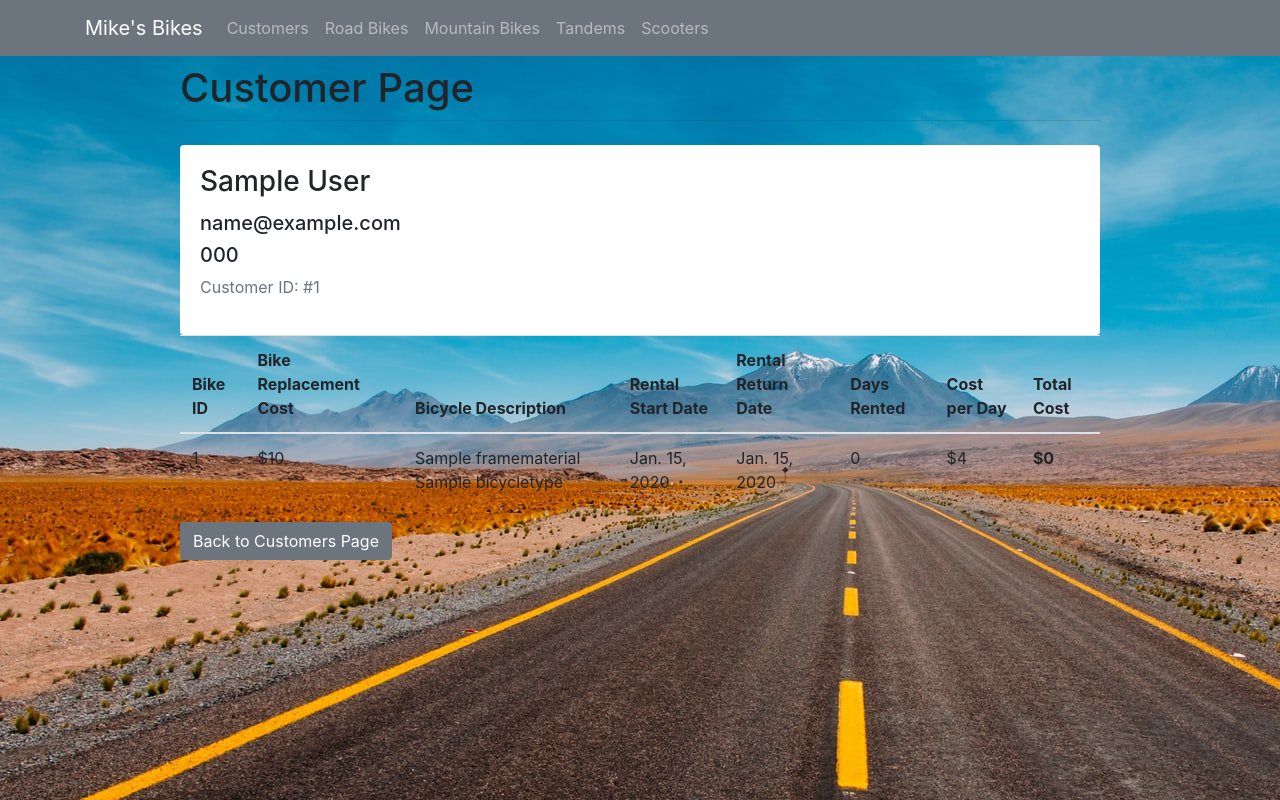
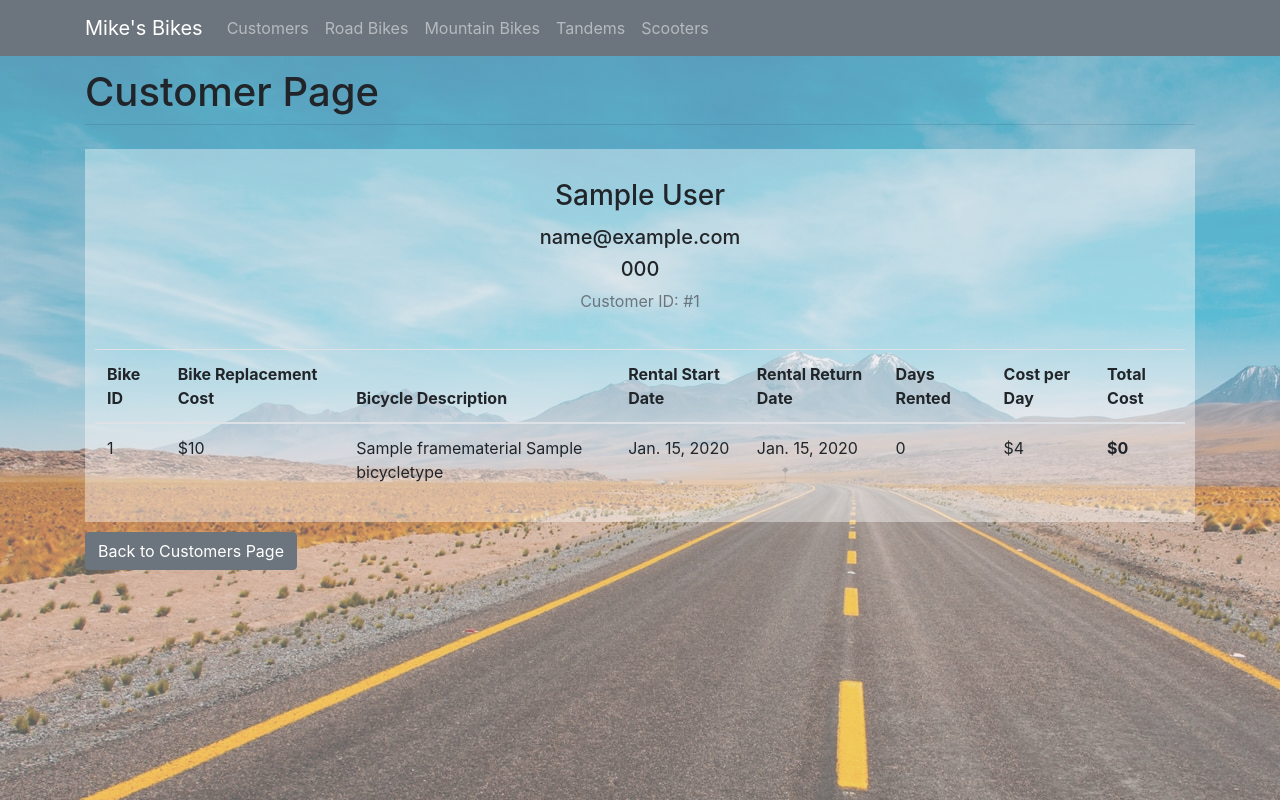
Before and after one commit to MichaelDeutschCoding/bike_store, a Django app: page /customer/1 in a window 1280 px wide. Run offline with Django 3.2, Linux system fonts and the light colour scheme; tables that the repository leaves empty hold one stand-in row (values such as "Sample post"); some libraries are stand-ins or nearby versions.

Commit message:
improved front-end

```diff
--- a/rental/static/rental/style.css
+++ b/rental/static/rental/style.css
@@ -1,8 +1,21 @@
 body{
-    background-image: url(images/road.jpeg);
+    background: linear-gradient(rgba(222,222,222, 0.4), rgba(222,222,222, 0.4)), url(images/road.jpeg);
+    background-repeat: no-repeat;
+    background-attachment: fixed;
 }
 
 .textured-card{
     background-image: url(images/gray.jpg);
     background-size: cover;
 }
+.customer-container {
+    background: rgba(255, 255, 255, 0.4);
+    padding: 10px;
+    margin-bottom: 10px;
+}
+
+.customer-card {
+    background: none;
+    border:none;
+    text-align: center;
+}
--- a/rental/templates/base.html
+++ b/rental/templates/base.html
@@ -4,13 +4,14 @@
   <head>
     <meta charset="utf-8">
     <meta name="viewport" content="width=device-width, initial-scale=1, shrink-to-fit=no">
+    <link rel="shortcut icon" type="image/png" href="{% static 'rental/images/img_531145.png' %}">
     <link rel="stylesheet" href="https://stackpath.bootstrapcdn.com/bootstrap/4.1.3/css/bootstrap.min.css" integrity="sha384-MCw98/SFnGE8fJT3GXwEOngsV7Zt27NXFoaoApmYm81iuXoPkFOJwJ8ERdknLPMO" crossorigin="anonymous">
     <link rel="stylesheet" href="{% static 'rental/style.css' %}">
     {% block page_css %}{% endblock %}
     <title>Mike Bikes - {% block page_name %}{% endblock %}</title>
   </head>
   <body>
-      <nav class="navbar navbar-expand-lg navbar-dark bg-secondary">
+      <nav class="navbar fixed-top navbar-expand-lg navbar-dark bg-secondary">
       <div class="container">
         <a class="navbar-brand" href="/">Mike's Bikes</a>
         <ul class="navbar-nav mr-auto">
@@ -32,9 +33,9 @@
         </ul>
       </div>
     </nav>
-    <div class="container">
+    <div class="container" style="margin-top:60px">
       <div class="row justify-content-center">
-        <div class="col-10">
+        <div class="col-12">
           <h1 class="mt-2">{% block header %}{% endblock %}</h1>
           <hr class="mt-0 mb-4">
           {% block content %}
--- /dev/null
+++ b/rental/templates/bike_types.html
@@ -0,0 +1,6 @@
+{% extends 'base.html' %}
+{% load static %}
+{% block page_name %}Types{% endblock %}
+{% block header %}What kind of ride are you looking for?{% endblock %}
+{% block content %}
+{% endblock %}
--- a/rental/templates/customer.html
+++ b/rental/templates/customer.html
@@ -3,7 +3,8 @@
 {% block header %}Customer Page{% endblock %}
 {% block content %}
 
-<div class="card" style="border:none;">
+<div class="customer-container">
+<div class="card customer-card">
     <div class="card-body">
         <h3 class="card-title">{{ customer.first_name }} {{ customer.last_name }}</h3>
         <h5>{{ customer.email }}</h5>
@@ -44,5 +45,7 @@
 <hr class="mt-4">
 <h4>No Rental History</h4>
 {% endif %}
+</div>
 <a class="btn btn-secondary" href="{% url 'customers' %}">Back to Customers Page</a>
-{% endblock %}
+
+    {% endblock %}
--- a/rental/templates/customers.html
+++ b/rental/templates/customers.html
@@ -4,7 +4,7 @@
 {% block header %}Our Valued Customers{% endblock%}
 {% block content %}
 
-<ul class="pagination justify-content-left">
+<ul class="pagination justify-content-center">
   {% if page_obj.has_previous %}
   <li class="page-item"><a class="page-link" href="?page={{ page_obj.previous_page_number }}">&laquo;</a></li>
   {% else %}
--- a/rental/templates/view_bikes.html
+++ b/rental/templates/view_bikes.html
@@ -4,10 +4,10 @@
 {% block page_name %}Bikes{% endblock %}
 
 
-{% block header %}View {{ bike_type }}{% endblock %}
+{% block header %}View {{ bike_type }}s{% endblock %}
 {% block content %}
 
-<ul class="pagination justify-content-left">
+<ul class="pagination justify-content-center">
   {% if page_obj.has_previous %}
   <li class="page-item"><a class="page-link" href="?page={{ page_obj.previous_page_number }}">&laquo;</a></li>
   {% else %}
--- a/rental/views.py
+++ b/rental/views.py
@@ -1,7 +1,7 @@
 from django.core.paginator import Paginator
 from django.shortcuts import render, redirect
 
-from rental.models import Customer, Rental, Bicycle
+from rental.models import Customer, Rental, Bicycle, RentalRate
 
 
 def index(request):
@@ -46,4 +46,9 @@ def view_by_type(request, bike_type):
     })
 
 def view_bike_types(request):
-    return render(request, 'bike_types.html')
+    bike_type_list = RentalRate.objects.order_by(
+        'bicycle_type', 'frame_material'
+    )
+    return render(request, 'bike_types.html', {
+        'type_list': bike_type_list
+    })
```
Also changed, not shown: rental/templates/index.html (+2 -5 lines), rental/static/rental/images/favicon.png (added), rental/static/rental/images/img_531145.png (added), rental/static/rental/images/logo.png (added), rental/static/rental/images/logo_transparent.png (added).
